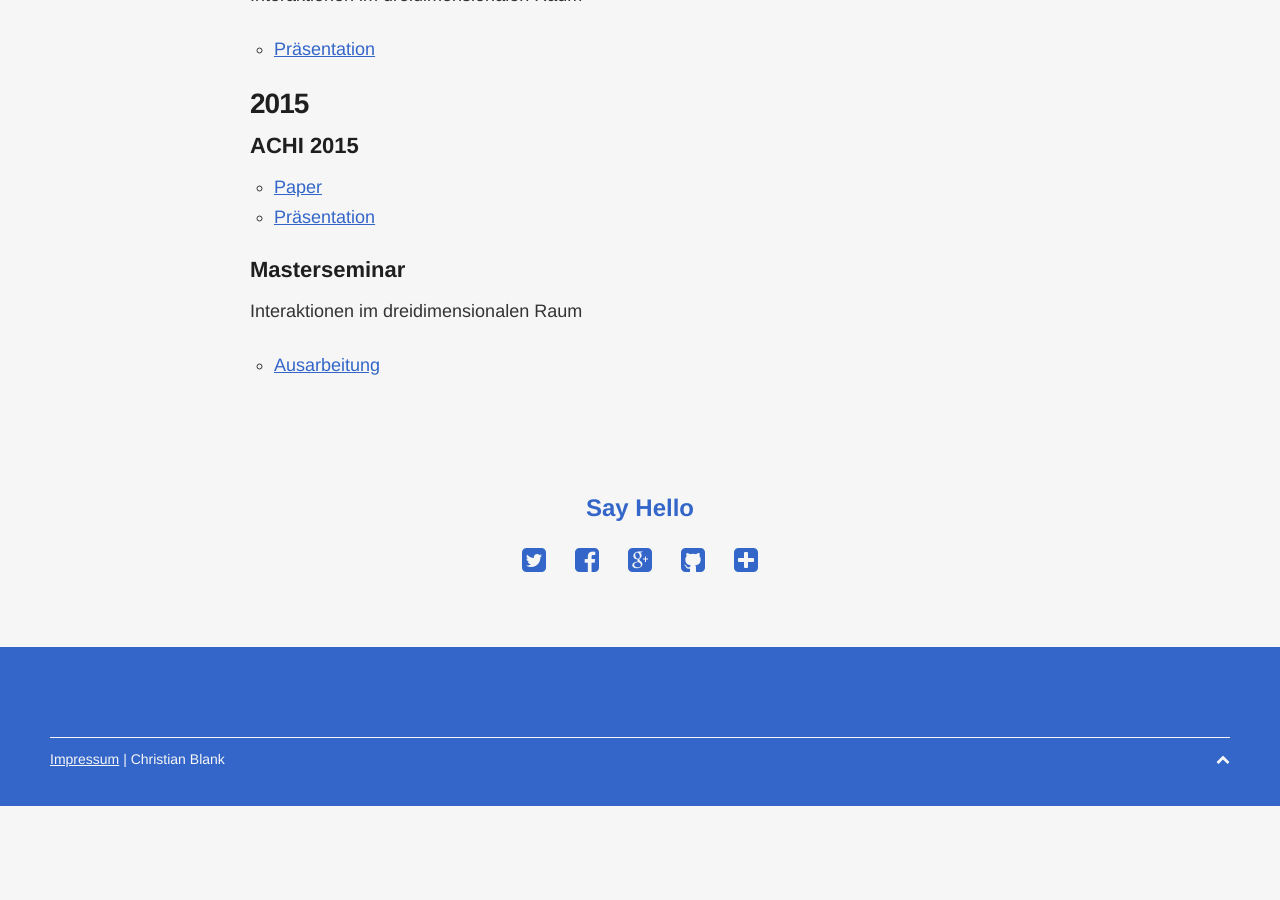
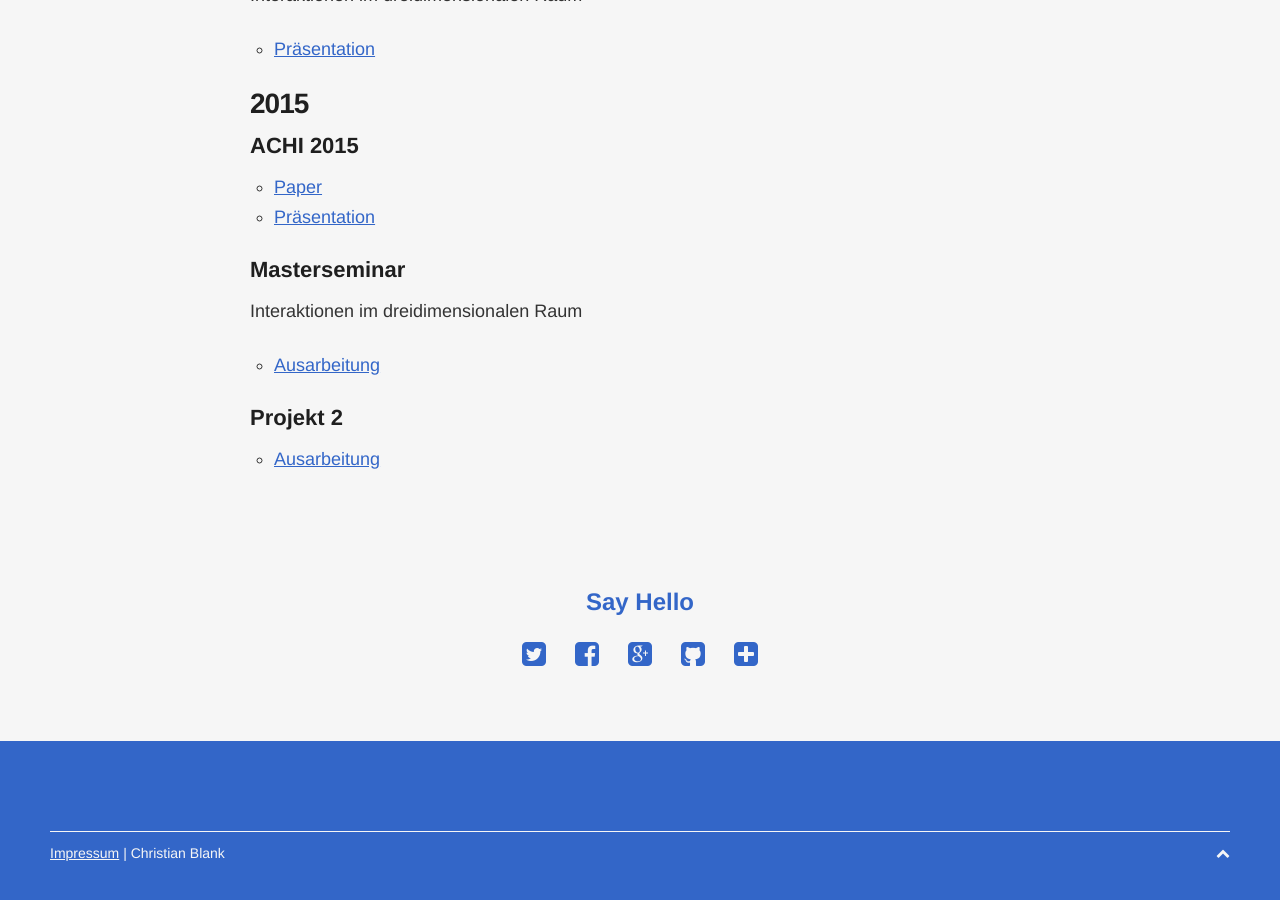
Before and after one commit to 1blankz7/1blankz7.github.io, a Jekyll site: the page built from index.md, in a window 1280 px wide and 900 px high, scrolled down 1139 px. Built offline with Jekyll 4.4.1, drawn with Linux system fonts in a browser that asks for light colours; before the commit the page ends 1945 px from its top, so only the background shows below that.

```diff
--- a/index.md
+++ b/index.md
@@ -47,3 +47,7 @@ menu: main
 <ul>
 <li><a href="http://users.informatik.haw-hamburg.de/~ubicomp/projekte/master2014-sem/blank/bericht.pdf">Ausarbeitung</a></li>
 </ul>
+<h3>Projekt 2</h3>
+<ul>
+<li><a href="http://i2e.informatik.haw-hamburg.de/assets/docs/p2/p2_blank_2015.pdf">Ausarbeitung</a></li>
+</ul>
```
Also changed, not shown: open-source.md (+6 -0 lines).
